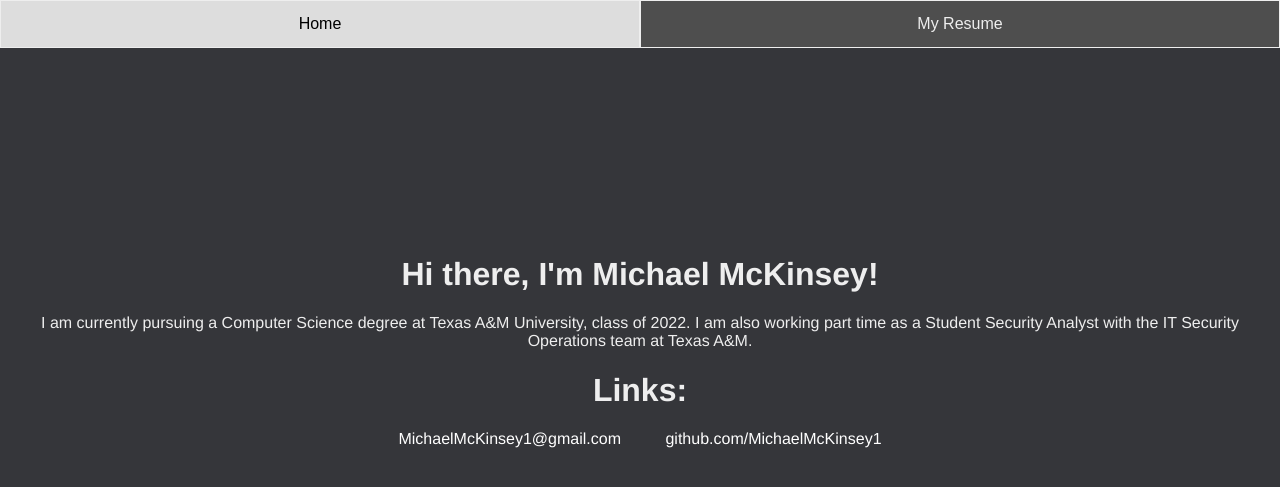
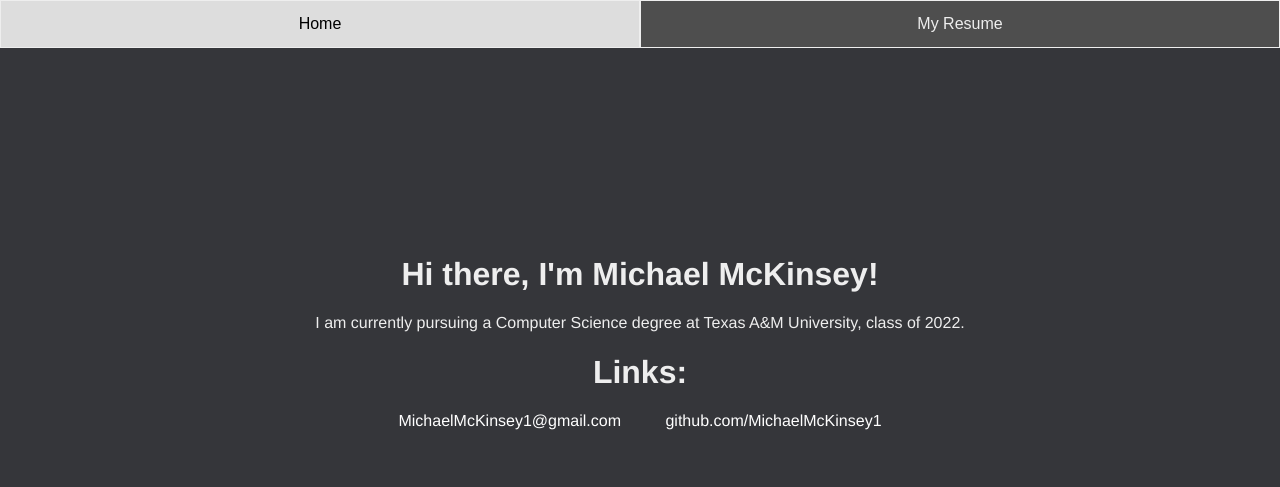
Before and after one commit to michaelmckinsey1/michaelmckinsey1.github.io, a Jekyll site: the page index.html, which Jekyll copies as it is, in a window 1280 px wide. Shown: the top 487 px of the page. Built offline with Jekyll 4.4.1, drawn with Linux system fonts in a browser that asks for light colours.

Commit message:
Update index.html

```diff
--- a/index.html
+++ b/index.html
@@ -27,7 +27,7 @@
 
     <h1>Hi there, I'm Michael McKinsey!</h1>
 
-    <p>I am currently pursuing a Computer Science degree at Texas A&amp;M University, class of 2022. I am also working part time as a Student Security Analyst with the IT Security Operations team at Texas A&amp;M.</p>
+    <p>I am currently pursuing a Computer Science degree at Texas A&amp;M University, class of 2022.</p>
 
     <h1>Links:</h1>
 
```
